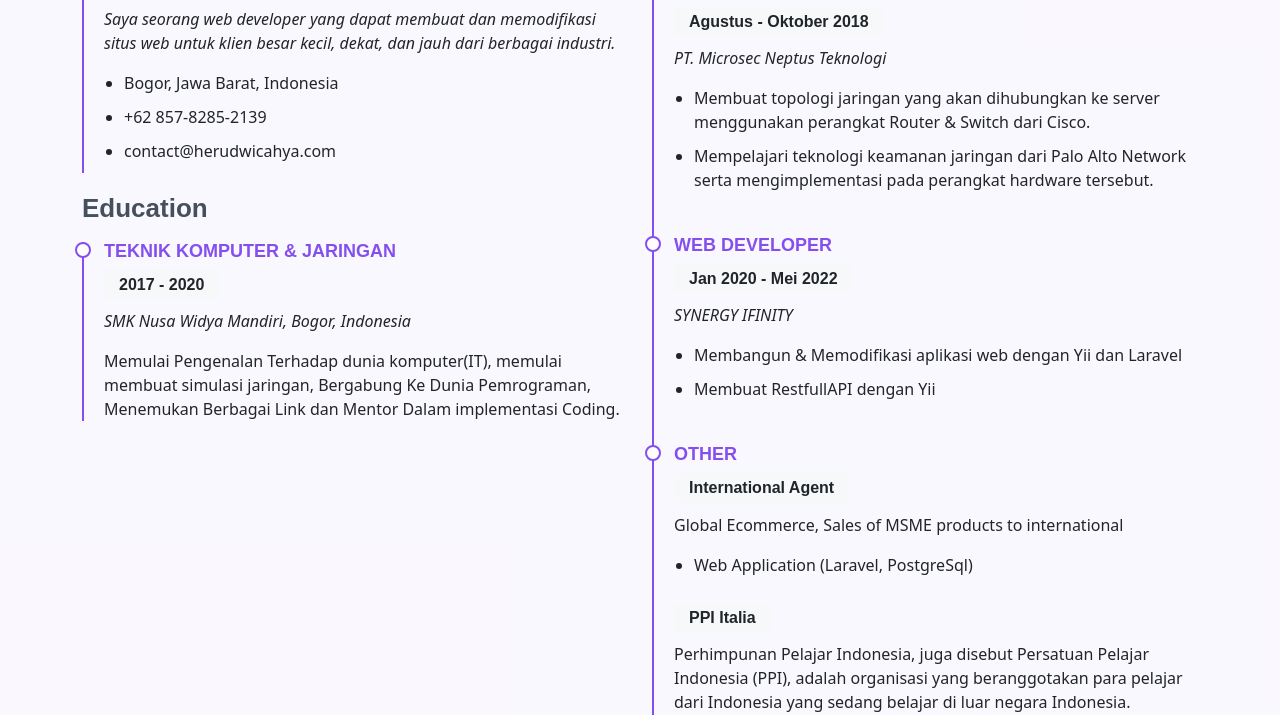
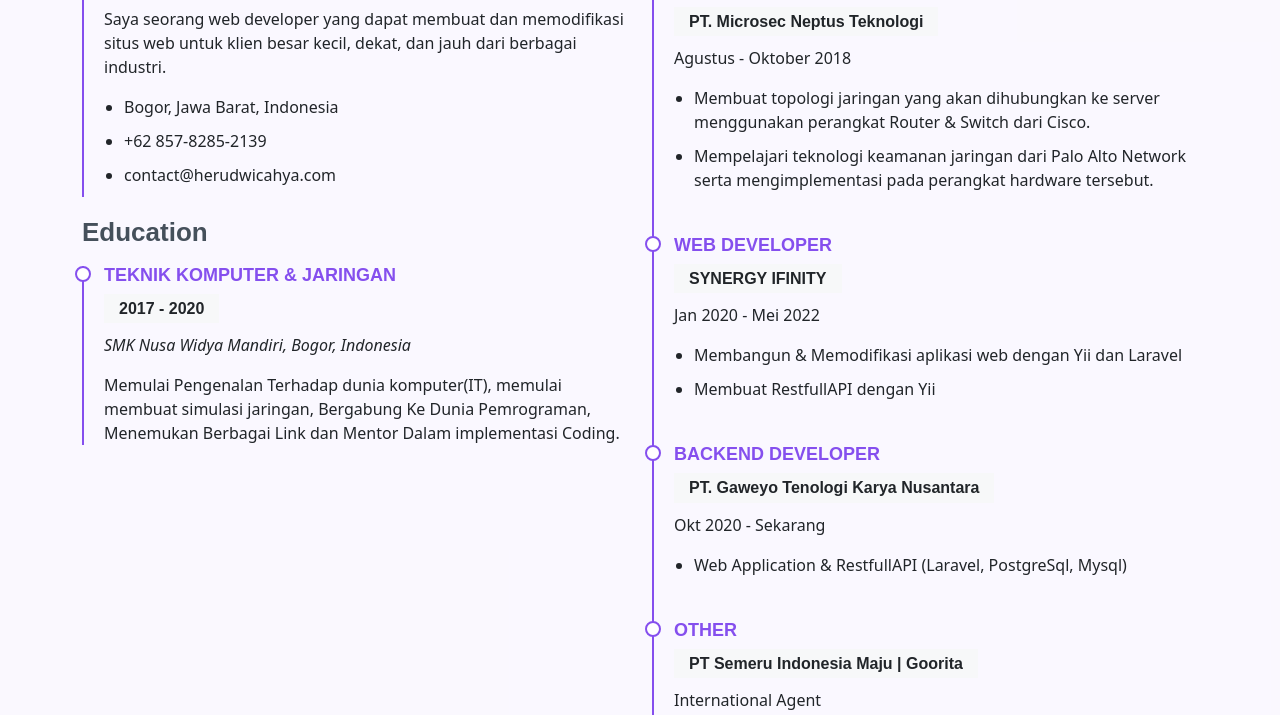
Before and after one commit to ruuzyan/ruuzyan.github.io, a plain HTML site: page index.html in a window 1280 px wide. Shown: the part 2245-2960 px from the top of the page. Drawn offline with Linux system fonts and the light colour scheme.

Commit message:
fix work exprience

```diff
--- a/index.html
+++ b/index.html
@@ -242,8 +242,8 @@
           <h3 class="resume-title">Intro</h3>
           <div class="resume-item pb-0">
             <h4>Heru Dwi Cahya</h4>
-            <p><em>Saya seorang web developer yang dapat membuat dan memodifikasi situs web untuk klien
-                besar kecil, dekat, dan jauh dari berbagai industri.</em></p>
+            <p>Saya seorang web developer yang dapat membuat dan memodifikasi situs web untuk klien
+                besar kecil, dekat, dan jauh dari berbagai industri.</p>
             <ul>
               <li>Bogor, Jawa Barat, Indonesia</li>
               <li>+62 857-8285-2139</li>
@@ -264,8 +264,8 @@
           <h3 class="resume-title">Work Experience</h3>
           <div class="resume-item">
             <h4>Systems Engineering</h4>
-            <h5>Agustus - Oktober 2018</h5>
-            <p><em>PT. Microsec Neptus Teknologi</em></p>
+            <h5>PT. Microsec Neptus Teknologi</h5>
+            <p>Agustus - Oktober 2018</p>
             <ul>
               <li>Membuat topologi jaringan yang akan dihubungkan ke server menggunakan perangkat Router &
                 Switch dari Cisco.</li>
@@ -275,21 +275,31 @@
           </div>
           <div class="resume-item">
             <h4>Web Developer</h4>
-            <h5>Jan 2020 - Mei 2022</h5>
-            <p><em>SYNERGY IFINITY</em></p>
+            <h5>SYNERGY IFINITY</h5>
+            <p>Jan 2020 - Mei 2022</p>
             <ul>
               <li>Membangun & Memodifikasi aplikasi web dengan Yii dan Laravel</li>
               <li>Membuat RestfullAPI dengan Yii</li>
             </ul>
           </div>
           <div class="resume-item">
+            <h4>Backend Developer</h4>
+            <h5>PT. Gaweyo Tenologi Karya Nusantara</h5>
+            <p>Okt 2020 - Sekarang</p>
+            <ul>
+              <li>Web Application & RestfullAPI (Laravel, PostgreSql, Mysql) </li>
+            </ul>
+          </div>
+          <div class="resume-item">
             <h4>Other</h4>
-            <h5>International Agent</h5>
+            <h5>PT Semeru Indonesia Maju | Goorita</h5>
+            <p>International Agent</p>
             <p>Global Ecommerce, Sales of MSME products to international</p>
             <ul>
               <li>Web Application (Laravel, PostgreSql)</li>
             </ul>
             <h5>PPI Italia</h5>
+            <p><em>Freelance</em></p>
             <p>Perhimpunan Pelajar Indonesia, juga disebut Persatuan Pelajar Indonesia (PPI), adalah organisasi yang
               beranggotakan para pelajar dari Indonesia yang sedang belajar di luar negara Indonesia.</p>
             <ul>
```
